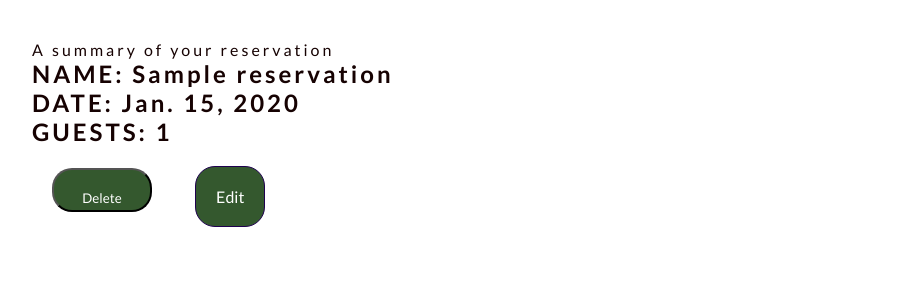
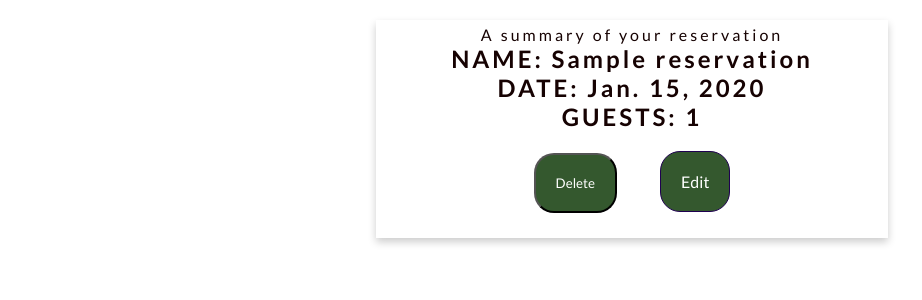
Before and after one commit to Allano256/restaurant_app, a Django app: page /reserves/1/ in a window 1280 px wide. Shown: the part 150-450 px from the top of the page, without its empty margins (8-930 px from the left). Run offline with Django 5.2, Linux system fonts and the light colour scheme; a user stored in the database is signed in; tables that the repository leaves empty hold one stand-in row (values such as "Sample post").

Commit message:
Create card for single reservation

```diff
--- a/booking/static/booking/css/index.css
+++ b/booking/static/booking/css/index.css
@@ -126,11 +126,7 @@ a {
 
 }
 
-.nav-item  > nav-link{
-    list-style: none;
-    text-decoration: none;
 
-}
 
 .nav-nav-link{
     text-decoration: none !important ;
@@ -189,7 +185,7 @@ form {
 
 
 
-button {
+.submit {
     border-radius: 20px;
     width: 100px;
     height: 30px;
@@ -232,15 +228,20 @@ button:active  {
 
 
 .tin {
-    display: block;
-    justify-content: center;
+
+    box-shadow: 0 4px 8px 0 rgba(0,0,0,0.2);
+    transition: 0.3s;
+    width: 40%;
+    margin: auto;
 
 }
 
 .tin-tin {
 
-    margin: 20px;
-    padding: 20px;
+
+    padding: 5px 10px;
+    margin-top: 20px;
+    text-align: center;
 }
 
 .btn {
--- a/booking/templates/booking/reserve.html
+++ b/booking/templates/booking/reserve.html
@@ -50,7 +50,7 @@
     {% endfor %}
        </div>
 
-       <button type="submit"  value="submit">Submit </button>
+       <button class="submit" type="submit"  value="submit">Submit </button>
 
      </form>
 
--- a/booking/templates/booking/single_reservation.html
+++ b/booking/templates/booking/single_reservation.html
@@ -22,6 +22,7 @@
 
  {% include 'booking/includes/navbar.html'%}
  {%  if user.is_authenticated %}
+
  <div class="tin">
     <div class="tin-tin">
      <p>A summary of your reservation</p>
@@ -37,6 +38,7 @@
     </div>
 
  </div>
+
 
  <div class="modal hidden">
   <p>Are you sure you want to delete this reservation?</p>
```
